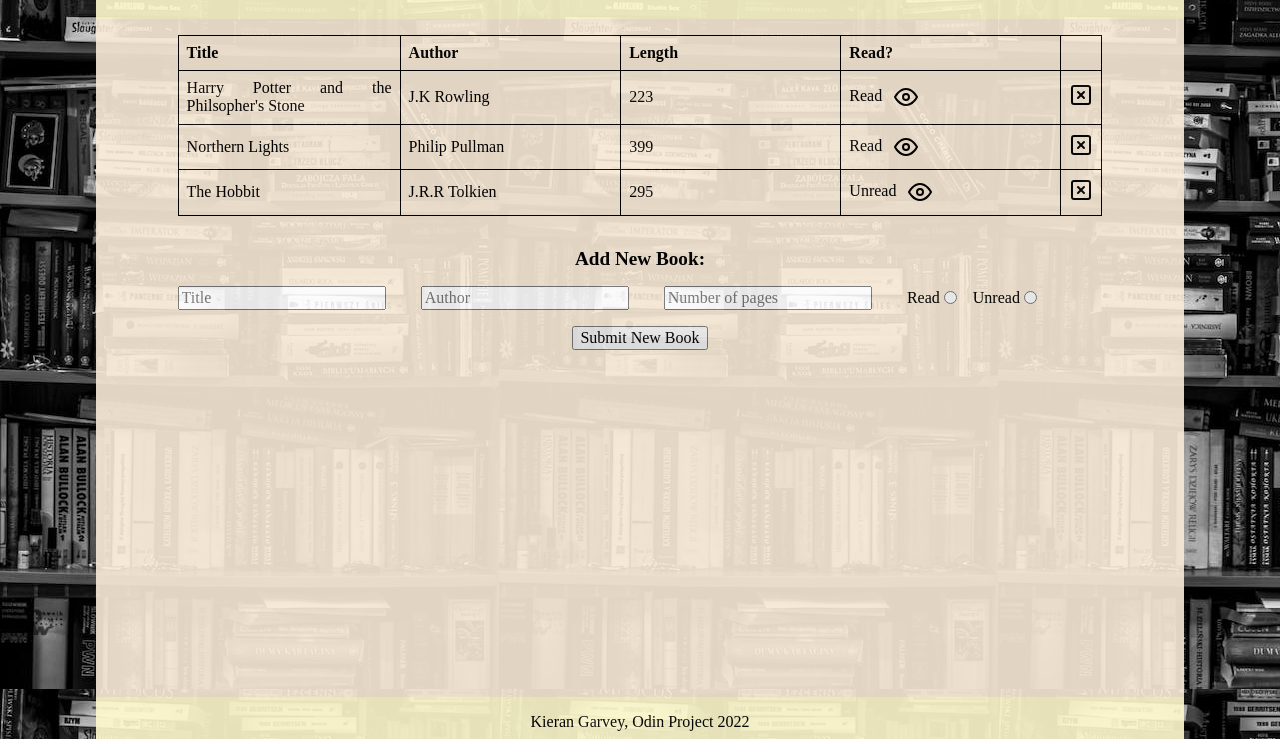
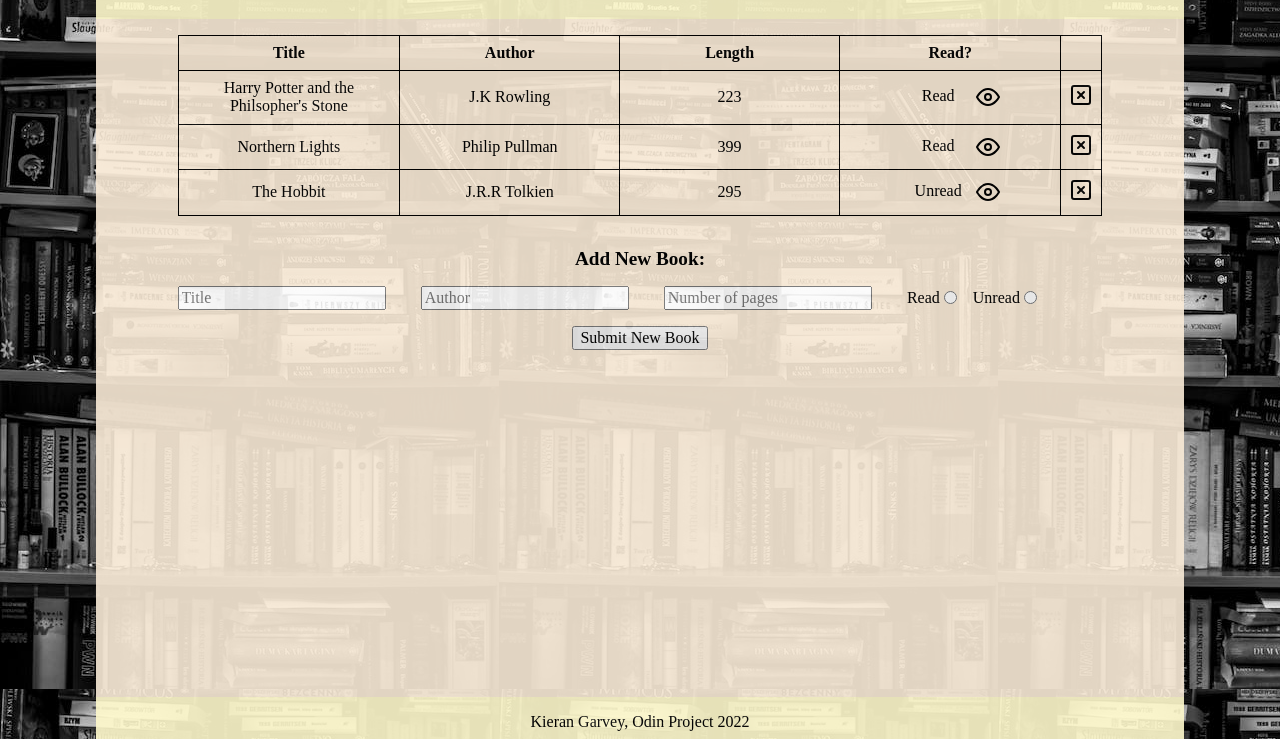
Before and after one commit to KGarvey92/library, a plain HTML site: page library.html in a window 1280 px wide. Shown: the part 61-800 px from the top of the page. Drawn offline with Linux system fonts and the light colour scheme.

Commit message:
align read button and add event listener

```diff
--- a/script.js
+++ b/script.js
@@ -20,6 +20,12 @@ myLibrary.push(northernLights);
 const theHobbit = new Book('The Hobbit', 'J.R.R Tolkien', 295, 'Unread');
 myLibrary.push(theHobbit);
 
+// initialise read and remove button variables
+
+let readButtons;
+let removeButtons
+
+//display library
 displayBooks();
 
 // loops through array and displays books
@@ -42,9 +48,12 @@ function displayBooks() {
         length.dataset.attribute = [i];
         row.appendChild(length);
         const status = document.createElement('td');
-        status.innerText = `${myLibrary[i].status}`;
+        const answer = document.createElement('span');
+        answer.classList.add('readSpan');
+        answer.innerText = `${myLibrary[i].status}`;
         status.dataset.attribute = [i];
         row.appendChild(status);
+        status.appendChild(answer);
         const readIcon = document.createElement('img');
         readIcon.src = 'images/eye.svg';
         readIcon.alt = 'toggle read/unread';
@@ -58,6 +67,10 @@ function displayBooks() {
         removeIcon.alt = 'remove book';
         removeIcon.classList.add('removeBtn');
         remove.appendChild(removeIcon);
+
+    // update read and remove buttons for event listeners
+    readButtons = document.querySelectorAll('.readIcon');
+    removeButtons = document.querySelectorAll('.removeBtn');
     }
 }
 
@@ -98,3 +111,19 @@ form.addEventListener('submit', function (e) {
     document.querySelector('#length').value = '';
     document.querySelector('input[name=readStatus]:checked').checked = false;
 })
+
+// TODO: event listener for read button
+
+    console.log(readButtons);
+    readButtons.forEach(item => item.addEventListener('click', () => {
+        if (item.parentNode.firstChild.textContent === 'Read') {
+            item.parentNode.firstChild.textContent = 'Unread';
+        }
+        else {
+            item.parentNode.firstChild.textContent = 'Read';
+        }
+    }))
+
+// TODO: event listener for remove button
+
+    console.log(removeButtons);
--- a/styles.css
+++ b/styles.css
@@ -31,7 +31,6 @@ main {
 table {
     border: 1px solid;
     width: 95%;
-    text-align: justify;
     border-collapse: collapse;
     margin-bottom: 1rem;
 }
@@ -83,11 +82,16 @@ th, td {
     padding: 0.5rem;
     border: 1px solid;
     width: 25%;
+    text-align: center;
 }
 
 .readIcon {
     vertical-align: middle;
-    margin-left: 12px;
+}
+
+.readSpan {
+    display: inline-block;
+    width: 75px;
 }
 
 footer {
```
